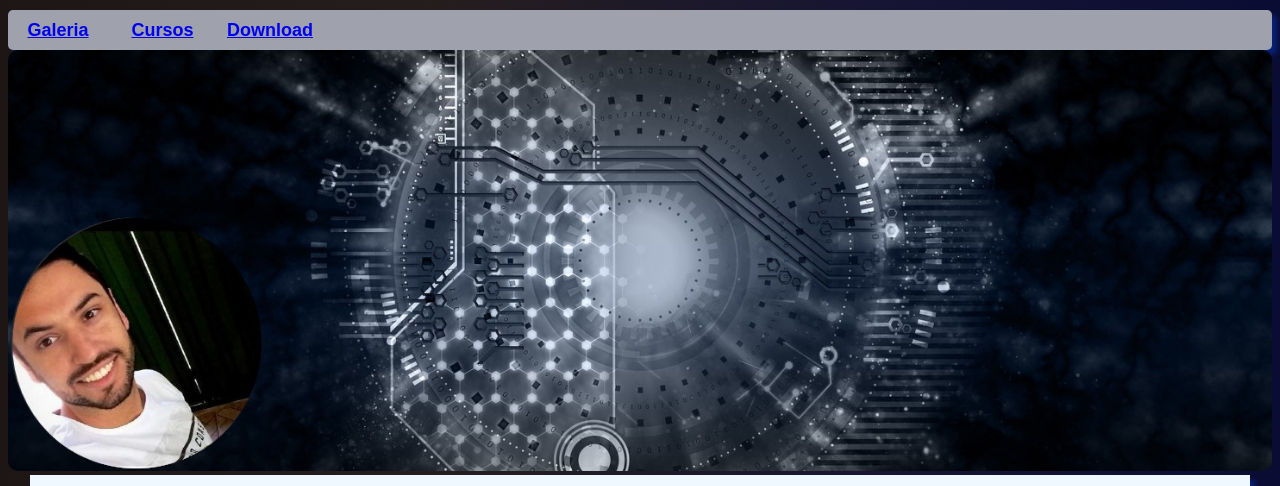
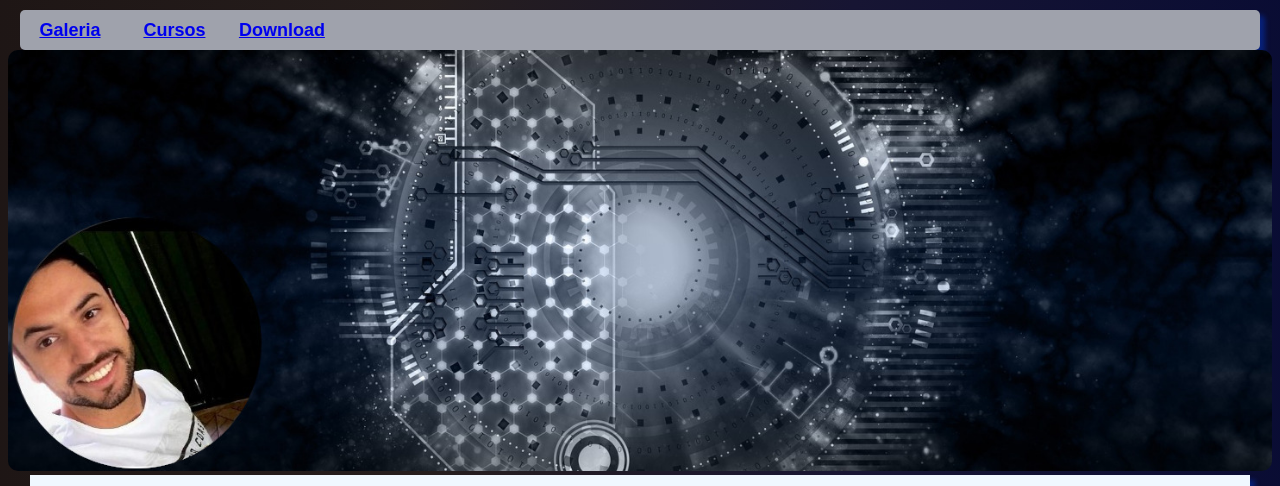
Before and after one commit to DevAlexandre1/Meu_Site, a plain HTML site: page index.html in a window 1280 px wide. Shown: the top 486 px of the page. Drawn offline with Linux system fonts and the light colour scheme.

Commit message:
Arrumando erro do menu principal

```diff
--- a/style.css
+++ b/style.css
@@ -62,8 +62,9 @@ main{
 
 
 div#menu_start{
-    min-width: 320;
-    max-width: 1400px;
+    margin: auto;
+    min-width: 320px;
+    max-width: 1240px;
     height: 40px;
     border-radius: 5px;
     background-color: var(--cormenu);
@@ -87,18 +88,6 @@ img#img_banner{
     width: 100%;
 }
 
-
-
-
-
-/*div#d1:hover{
-    color: white;
-    background-color: rgb(3, 3, 110);
-    height: 20px;
-    border-radius: 5px;
-
-
-}*/
 div#d2:hover{
     color: white;
     background-color: rgb(3, 3, 110);
```
